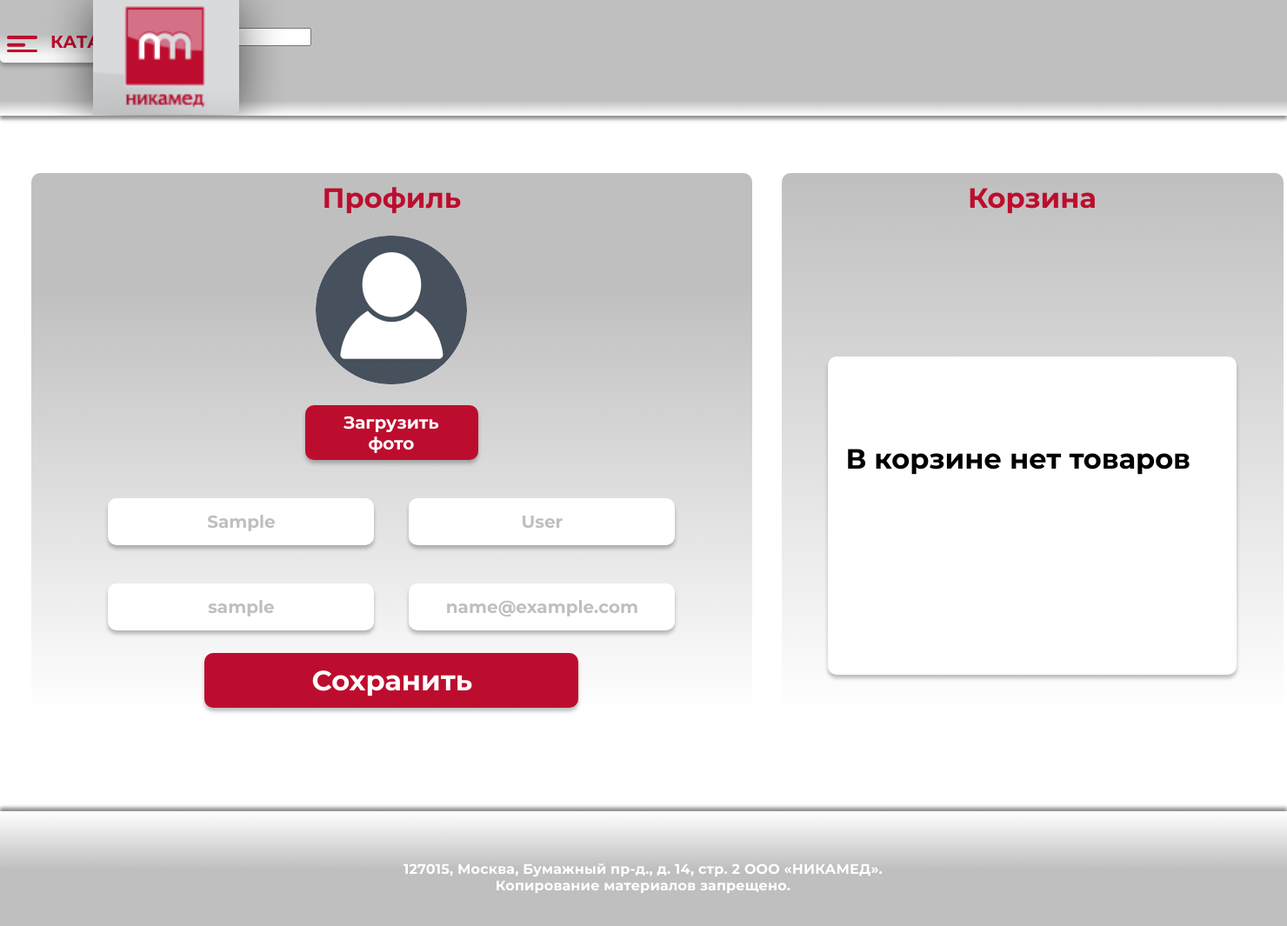
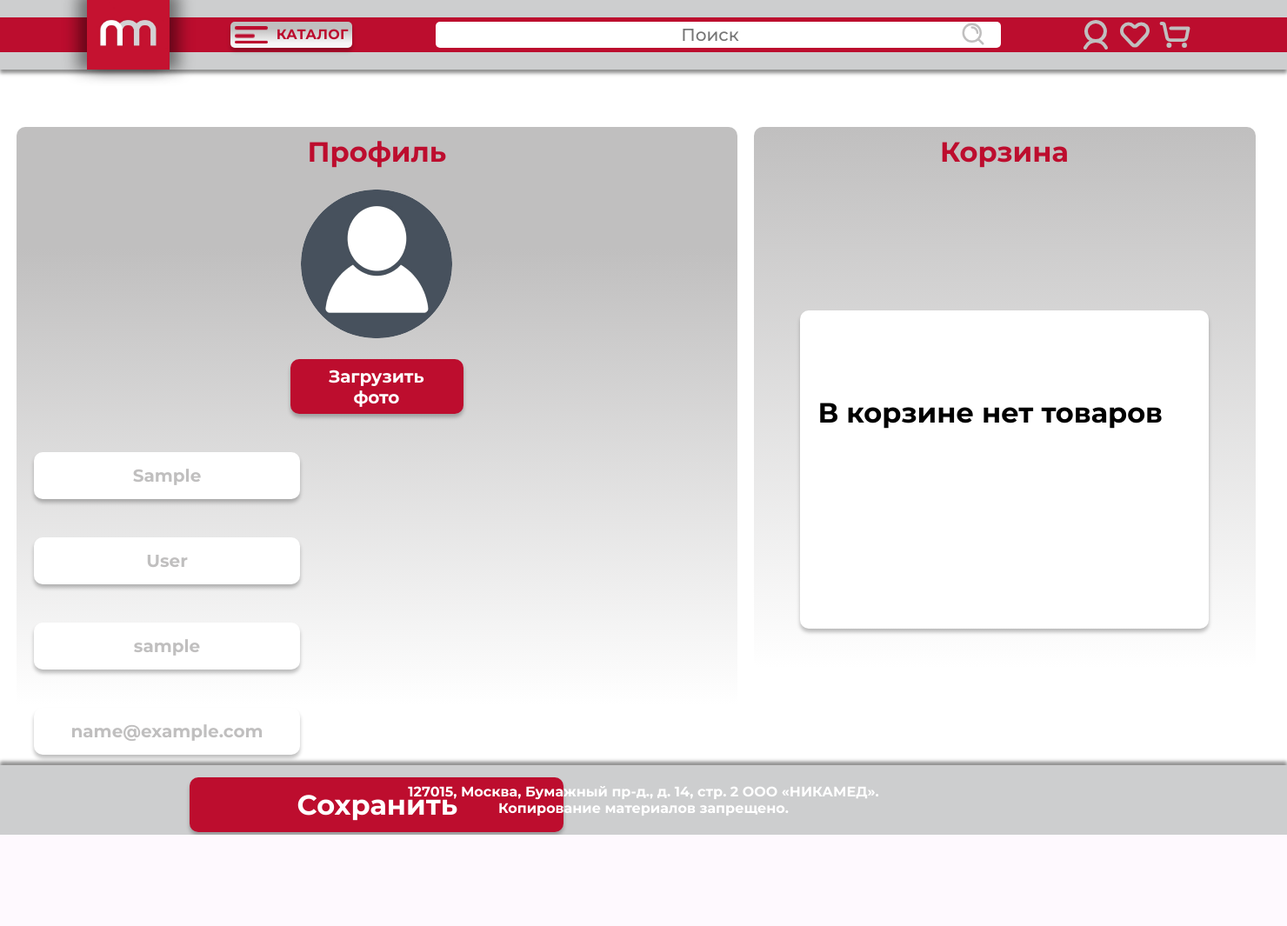
Before and after one commit to AmarilloS1im/Django_projects, a Django app: page /profile/ in a window 1480 px wide. Shown: the whole page at 87% size. After the commit the page ends 960 px from the top, so only its background shows below. Run offline with Django 4.2, Linux system fonts and the light colour scheme; the visitor is signed in with stand-in values (Sample User, id 1); data that the repository does not hold is empty.

Commit message:
16 04 2024 p4

```diff
--- a/NMD-server/store/products/templates/products/base_products.html
+++ b/NMD-server/store/products/templates/products/base_products.html
@@ -62,7 +62,7 @@
                    </a>
                    <div class="counter-icon-group">
 
-                   {% if not favorites.total_qty == 0%}
+                   {% if not favorites.total_qty == 0 %}
                         <div class="heart-counter">{{favorites.total_qty}}</div>
                    {% endif %}
 
--- a/NMD-server/store/static/profile.css
+++ b/NMD-server/store/static/profile.css
@@ -1,312 +1,4 @@
-html{
-    font-family: 'Montserrat', sans-serif;
-    font-size: 20px;
-
-
-}
-
-body{
-    font-size: 1rem;
-    margin:0px;
-
-}
-*,
-*:before,
-*:after{
-    box-sizing: border-box;
-
-}
-a{
-    text-decoration: none;
-}
-.page{
-    margin: 0;
-    width: auto;
-    height: 100vh;
-    background: #fff;
-}
-/*Header block*/
-.header{
-    width: auto;
-    height: 6.65rem;
-    padding: 1.4rem 0;
-    flex-shrink: 0;
-    background: linear-gradient(180deg, #C0BFBF 87.08%, rgba(192, 191, 191, 0.00) 99.99%, #C0BFBF 100%);
-    box-shadow: 0px 4px 4px 0px rgba(0, 0, 0, 0.25), 0px 4px 4px 0px rgba(0, 0, 0, 0.25);
-    position: relative;
-
-}
-
-.through-line{
-    display: flex;
-    width: auto;
-    height: 3.85rem;
-    justify-content: center;
-    align-items: center;
-    flex-shrink: 0;
-    background: #BC0D2E;
-}
-
-.logo{
-    width: 168px;
-    height: 132px;
-    flex-shrink: 0;
-    position:absolute;
-    top: 0;
-    left: 5.35rem;
-}
-
-.logo img{
-    position:absolute;
-    top: 0;
-    left: -3rem;
-}
-
-.logo:hover{
-    background: url(<path-to-image>), lightgray 40% / cover no-repeat;
-    box-shadow: 0px 0px 20px 10px rgba(0, 0, 0, 0.10);
-    transition: 0.25s;
-}
-
-.logo:active{
-    background: url(<path-to-image>), lightgray 10% / cover no-repeat;
-    box-shadow: 0px 0px 5px 1px rgba(0, 0, 0, 0.15);
-}
-
-.nav-bar-group{
-    display: flex;
-    margin: 0 auto;
-}
-
-.catalogue{
-    display: inline-flex;
-    padding: 0.4rem 0.6rem 0.6rem 0.4rem;
-    justify-content: left;
-    align-items: flex-end;
-    gap: 15.019px;
-
-    border-radius: 0.25rem;
-    background: linear-gradient(180deg, #C0BFBF 26.04%, #F6F6F6 81.77%);
-    box-shadow: 0px 4px 4px 0px rgba(0, 0, 0, 0.25);
-
-    color: #BC0D2E;
-
-    text-align: center;
-    font-family: Montserrat;
-    font-size: 1rem;
-    font-style: normal;
-    font-weight: 700;
-    line-height: normal;
-    letter-spacing: 0.2px;
-
-}
-
-.catalogue:hover{
-    background: linear-gradient(180deg, #C0BFBF 15.04%, #F6F6F6 90.77%);
-}
-
-.catalogue:active{
-    box-shadow: none;
-}
-
-.search{
-    width: 25.8rem;
-    height: 2.25rem;
-    flex-shrink: 0;
-    margin-left: 4rem;
-    position: relative;
-}
-
-.input_group{
-    display: flex;
-    width: fit-content;
-    margin: 0 auto;
-}
-
-.input{
-    display: flex;
-    width: 25.8rem;
-    height: 45px;
-    flex-shrink: 0;
-    padding: 9px 34px 9px 33px;
-    justify-content: center;
-    align-items: center;
-    flex-shrink: 0;
-
-    border-radius: 5px;
-    background: #FFF;
-
-
-    color: rgba(0, 0, 0, 0.50);
-    text-align: center;
-    font-family: Montserrat;
-    font-size: 20px;
-    font-style: normal;
-    font-weight: 500;
-    line-height: normal;
-    letter-spacing: 0.2px;
-
-
-    outline:none;
-    border:none;
-}
-
-
-.input:focus{
-    background-color:#fff;
-    }
-.input:hover{
-    background-color:#fff;
-}
-
-.magnifier{
-    width: 1.9rem;
-    height: 1.8rem;
-    flex-shrink: 0;
-    position: absolute;
-
-
-    top: 0.2rem;
-    left: 23.35rem;
-}
-
-.magnifier:hover{
-    stroke: #A9A5A5;
-}
-
-.magnifier:active{
-    stroke: #817F7F;
-}
-
-
-
-
-.icons{
-    width: 8.2rem;
-    height: 2.4rem;
-    margin-left: 4rem;
-    margin-righ: 25rem;
-
-
-}
-
-.human{
-    width: 2.4rem;
-    height: 2.3rem;
-    flex-shrink: 0;
-}
-
-.human:hover{
-    fill: #A9A5A5;
-}
-
-.human:active{
-    fill: #817F7F;
-}
-
-.dropdown {
-  position: relative;
-  display: inline-block;
-}
-
-.dropdown-content {
-    display: none;
-    border-radius: 5px;
-    width: 150px;
-    height: auto;
-}
-
-.dropdown:hover .dropdown-content {
-    display: block;
-    background: #eee;
-    position: absolute;
-    top: 50px;
-    right: -100px;
-    border-radius: 5px;
-
-    font-family: Montserrat;
-    font-size: 20px;
-    font-style: normal;
-    font-weight: 600;
-    line-height: normal;
-    letter-spacing: 0.2px;
-}
-
-.dropdown:hover .dropdown-content .drop-row{
-     color: black;
-     display: block;
-     text-decoration: none;
-     text-align: center;
-     padding-top: 9px;
-     padding-bottom: 7px;
-}
-
-.dropdown:hover .dropdown-content .drop-row a{
-     color: #BC0D2E;
-     display: block;
-     text-decoration: none;
-     text-align: center;
-     border-radius: 5px;
-}
-
-.dropdown .dropdown-content .drop-row a:hover{
-     color: #970a24;
-     background:#dad7d7;
-}
-
-.dropdown .dropdown-content .drop-row:hover{
-    color: #970a24;
-    background:#dad7d7;
-    border-radius: 5px;
-
-    text-align: center;
-    font-family: Montserrat;
-    font-size: 20px;
-    font-style: normal;
-    font-weight: 700;
-    line-height: normal;
-    letter-spacing: 0.2px;
-}
-
-.dropdown .dropdown-content .drop-row a:active{
-    color: #6d071a;
-    background:#c5c4c4;
-}
-
-.dropdown .dropdown-content .drop-row:active{
-    color: #6d071a;
-    background:#c5c4c4;
-}
-
-.heart{
-    width: 2.4rem;
-    height: 2.4rem;
-    flex-shrink: 0;
-}
-
-.heart:hover{
-    fill: #A9A5A5;
-}
-
-.heart:active{
-    fill: #817F7F;
-}
-
-
-.cart{
-    width: 2.4rem;
-    height: 2.4rem;
-    flex-shrink: 0;
-}
-.cart:hover{
-    fill: #A9A5A5;
-}
-
-.cart:active{
-    fill: #817F7F;
-}
-
-/*Header block*/
+@import url("products.css");
 
 
 
@@ -320,13 +12,13 @@ a{
 
 .profile{
     width: 56%;
-    height: 623px;
+    height: auto;
     flex-shrink: 0;
 
     border-radius: 10px;
     background: linear-gradient(180deg, #C0BFBF 20.92%, rgba(192, 191, 191, 0.00) 99.54%);
 
-    margin: 66px 34px 66px 36px;
+    margin: 66px auto;
 }
 
 .profile_cart{
@@ -494,19 +186,6 @@ a{
     margin: 0 auto;
     }
 
-.cart-counter{
-    width: 30px;
-    position:relative;
-    top: -65px;
-    left: 154px;
-    font-weight: bold;
-    font-size: 22px;
-    background: lightgray;
-    font-color: white;
-    border-radius: 50%;
-    text-align: center;
-
-}
 
 .profile_product_group{
     width: 23.5rem;
@@ -785,30 +464,3 @@ a{
 
 
 /*Main block*/
-
-
-
-/*Footer block*/
-
-.footer{
-    display: flex;
-    width: auto;
-    height: 6.6rem;
-    padding: 42px 15px 22px 14px;
-    justify-content: center;
-    align-items: center;
-
-    background: linear-gradient(180deg, rgba(192, 191, 191, 0.00) 0%,
-    #C0BFBF 50.1%, #C0BFBF 100%);
-    box-shadow: 0px -4px 4px 0px rgba(0, 0, 0, 0.25),
-    0px -4px 4px 0px rgba(0, 0, 0, 0.25);
-
-    color: #FFF;
-    text-align: center;
-    font-family: Montserrat;
-    font-size: 16px;
-    font-style: normal;
-    font-weight: 700;
-    line-height: normal;
-    letter-spacing: 0.16px;
-}
--- a/NMD-server/store/users/templates/users/profile.html
+++ b/NMD-server/store/users/templates/users/profile.html
@@ -10,7 +10,7 @@
 
 {% block logo %}
     <a href="{% url 'products:products' %}">
-        <img src="{% static 'images/logo.png' %}" alt="альтернативный текст">
+        <img  src="{% static 'images/NMD_logo.jpg' %}" alt="альтернативный текст" width="95px" height="86px">
     </a>
 {% endblock %}
 
--- a/NMD-server/store/users/views.py
+++ b/NMD-server/store/users/views.py
@@ -7,7 +7,7 @@ from users.forms import UserLoginForm, UserRegistrationForm, UserProfileForm
 
 from django.conf import settings
 from django.core.mail import send_mail
-from products.models import Basket,BasketQuerySet,Product,SizeSelected
+from products.models import Basket,BasketQuerySet,Product,SizeSelected,Favorites,FavoritesQuerySet
 
 
 
@@ -109,12 +109,14 @@ def profile(request):
     else:
         form = UserProfileForm(instance=request.user)
     baskets = Basket.objects.filter(user=request.user)
+    favorites = Favorites.objects.filter(user=request.user).order_by('product')
     context = {
         'title': "Личный кабинет",
         'footer_1': "127015, Москва, Бумажный пр-д., д. 14, стр. 2 ООО «НИКАМЕД».",
         'footer_2': "Копирование материалов запрещено.",
         'form': form,
         'baskets': baskets,
+        'favorites': favorites,
     }
     return render(request, 'users/profile.html', context)
 
```
